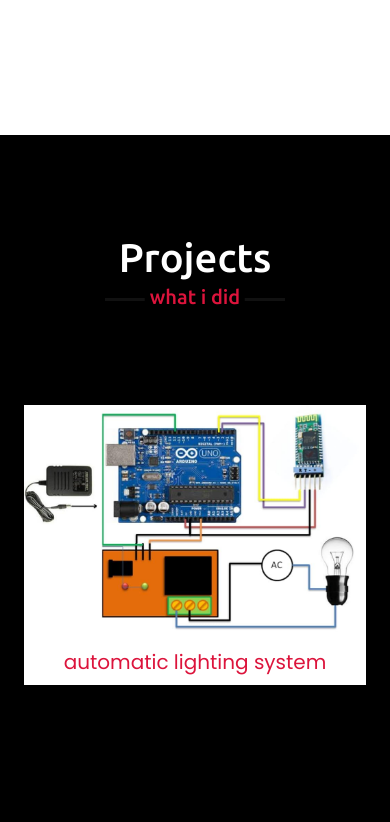
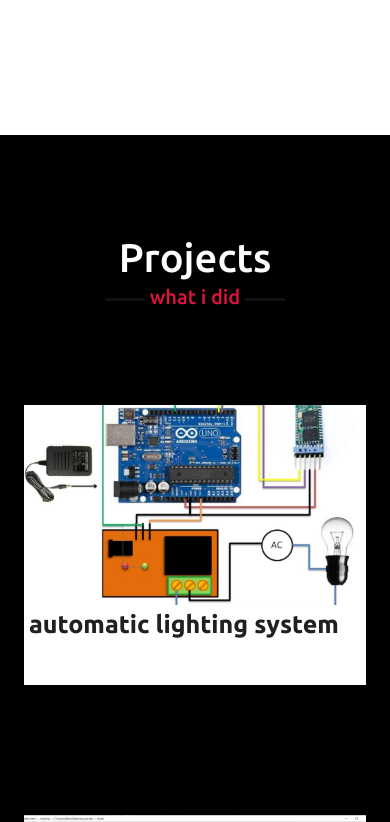
Before and after one commit to yadlashivani/yadlashivani.github.io, a plain HTML site: page index.html in a window 390 px wide. Shown: the part 2600-3422 px from the top of the page. Drawn offline with nearby package versions, Linux system fonts and the light colour scheme.

Commit message:
Update style.css

```diff
--- a/style.css
+++ b/style.css
@@ -885,12 +885,13 @@ border: 10px solid white;
 
 
 
+
 /* projects styling */
 #projects {
   background-color: black;
   box-sizing: border-box;
   display: grid;
-    font-family: 'Poppins', sans-serif;
+  font-family: 'Ubuntu', sans-serif;
 }
 
 .project .title::after {
@@ -899,7 +900,7 @@ border: 10px solid white;
 }
 
 .container1 {
-  padding: 0 180px;
+  padding: 0 150px;
   display: flex;
   align-items: center;
   justify-content: space-between;
@@ -925,7 +926,7 @@ border: 10px solid white;
 }
 
 .card .img img {
-  height: 120%;
+  height: 100%;
   width: 100%;
   object-fit: cover;
 }
@@ -937,9 +938,7 @@ border: 10px solid white;
 .card .top-text .name {
   font-size: 25px;
   font-weight: 600;
-  color: crimson;
-   text-align:center;
-    margin-top:37px;
+  color: #202020;
 }
 
 .card .top-text p {
@@ -986,27 +985,17 @@ border: 10px solid white;
   transform: scale(0.9);
 }
 
-@media screen and (max-width: 500px) {
-  .card .top-text .name {
-    font-size: 20px;
-    font-weight: 300;
-    color: crimson;
-     text-align:center;
-      margin-top:37px;
-  }
-}
+
 @media screen and (max-width: 978px) {
   .container {
     flex-wrap: wrap;
     flex-direction: column;
   }
 
-
-
- .card {
+  .card {
     max-width: 600px;
     margin: 20px 0;
-    margin-bottom: 170px;
+    margin-bottom: 110px;
   }
 }
 .container8 {
```
